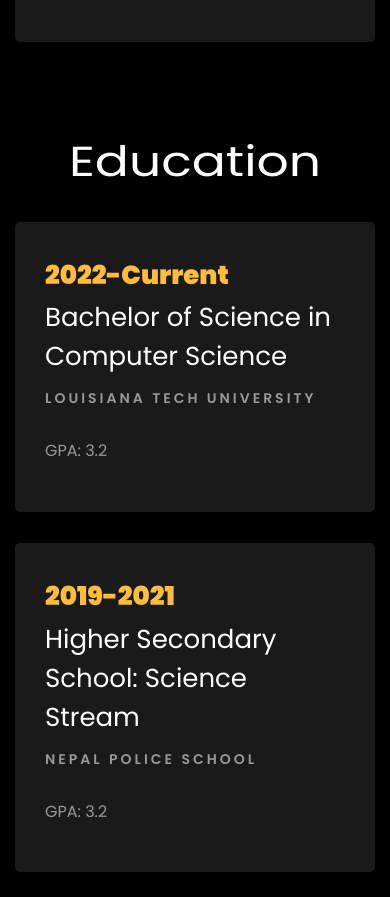
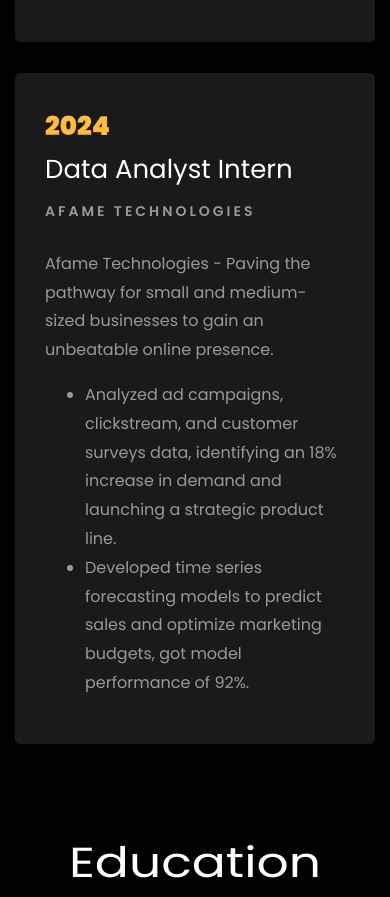
Before and after one commit to sarun2003/sarun2003.github.io, a plain HTML site: page index.html in a window 390 px wide. Shown: the part 3885-4782 px from the top of the page. Drawn offline with Linux system fonts and the light colour scheme; files whose address does not match are found by name.

Commit message:
Update index.html

```diff
--- a/index.html
+++ b/index.html
@@ -338,6 +338,22 @@
 				</div>
 		</div>
 
+		<div class="row">
+				<div class="col-md-6">
+					<div class="resume-wrap ftco-animate">
+						<span class="date">2024</span>
+						<h2>Data Analyst Intern</h2>
+						<span class="position">Afame Technologies</span>
+						<p class="mt-4">Afame Technologies - Paving the pathway for small and medium-sized businesses to gain an unbeatable online presence.
+							<ul>
+								<li>Analyzed ad campaigns, clickstream, and customer surveys data, identifying an 18% increase in demand and launching a strategic product line.</li>
+								<li>Developed time series forecasting models to predict sales and optimize marketing budgets, got model performance of 92%.</li>
+							</ul>
+						</p>
+					</div>
+
+				</div>
+		</div>
 
 		<br>
 		<br>
```
